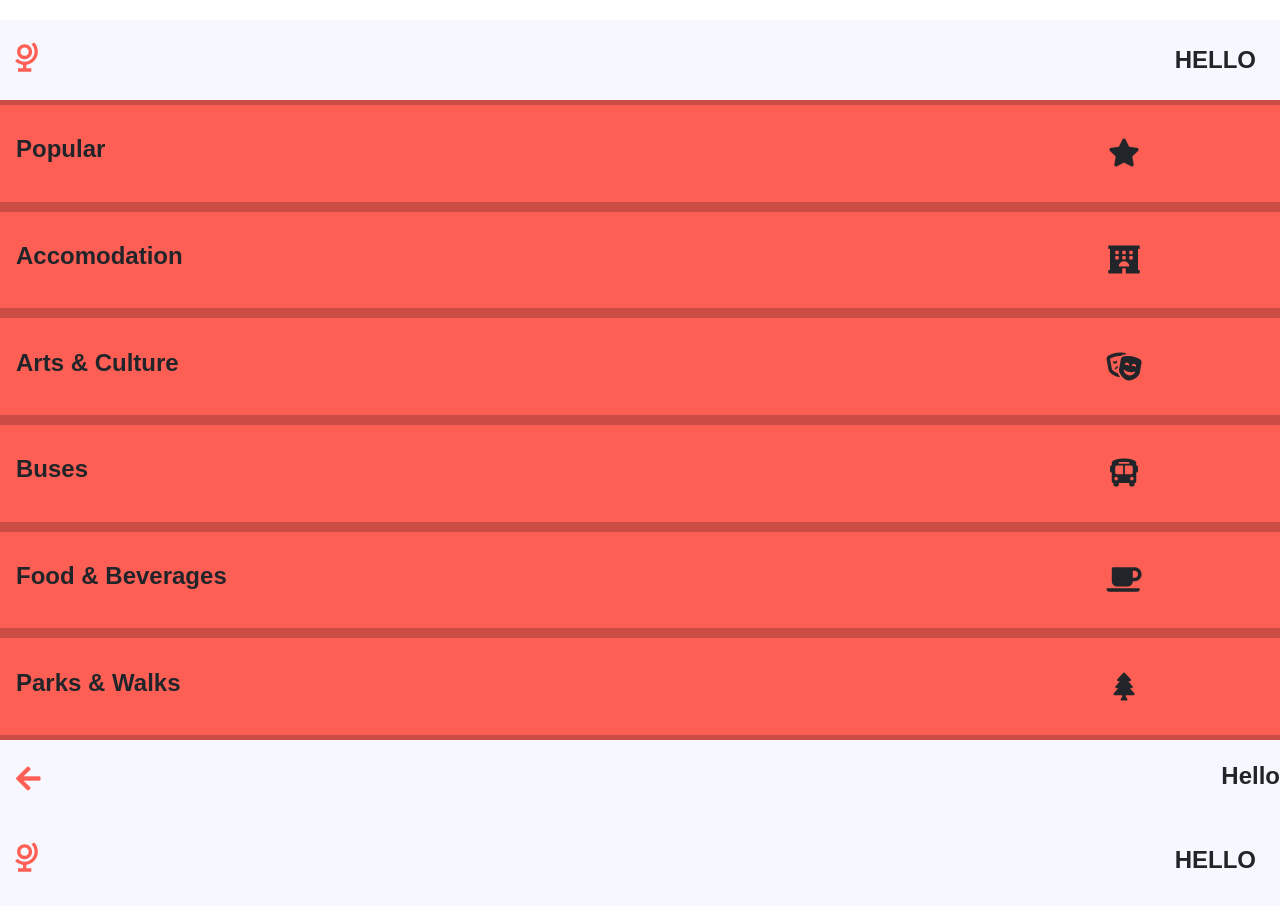
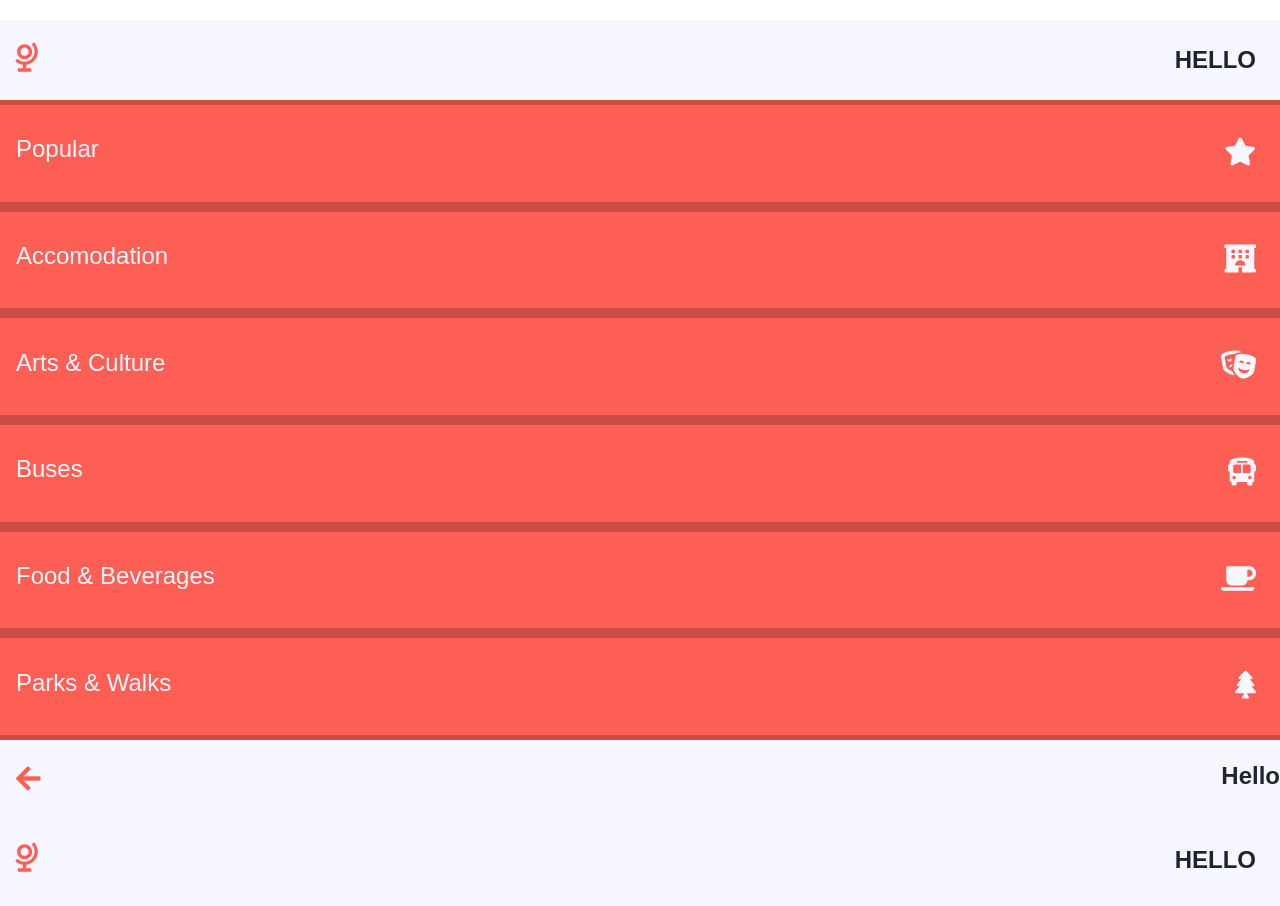
Before and after one commit to maria198/Group-Summative, a website with bundled scripts: page index.html in a window 1280 px wide. Shown: the part 1580-2486 px from the top of the page. Built offline with nearby package versions, Linux system fonts and the light colour scheme; a web font is replaced by a local one.

Commit message:
cat - fixed margins

```diff
--- a/scss/_theme.scss
+++ b/scss/_theme.scss
@@ -81,19 +81,15 @@
 
 			.choice-name {
 				margin-left:1em;
-				flex:1 0 60%;
 				color:$color2;
+				h1{
+					font-weight:300;
+				}
 			}
 
 			.drop-btn {
-				box-sizing:border-box;
-				padding:1em;
-				width:1em;
-				flex:1 0 10%;
-				display:flex;
-				flex-wrap:wrap;
-				align-items:center;
-				justify-content:space-around;
+				margin-right:1.5em;
+
 
 				i{
 					font-size:$button-size;
```
Also changed, not shown: css/style.css.
